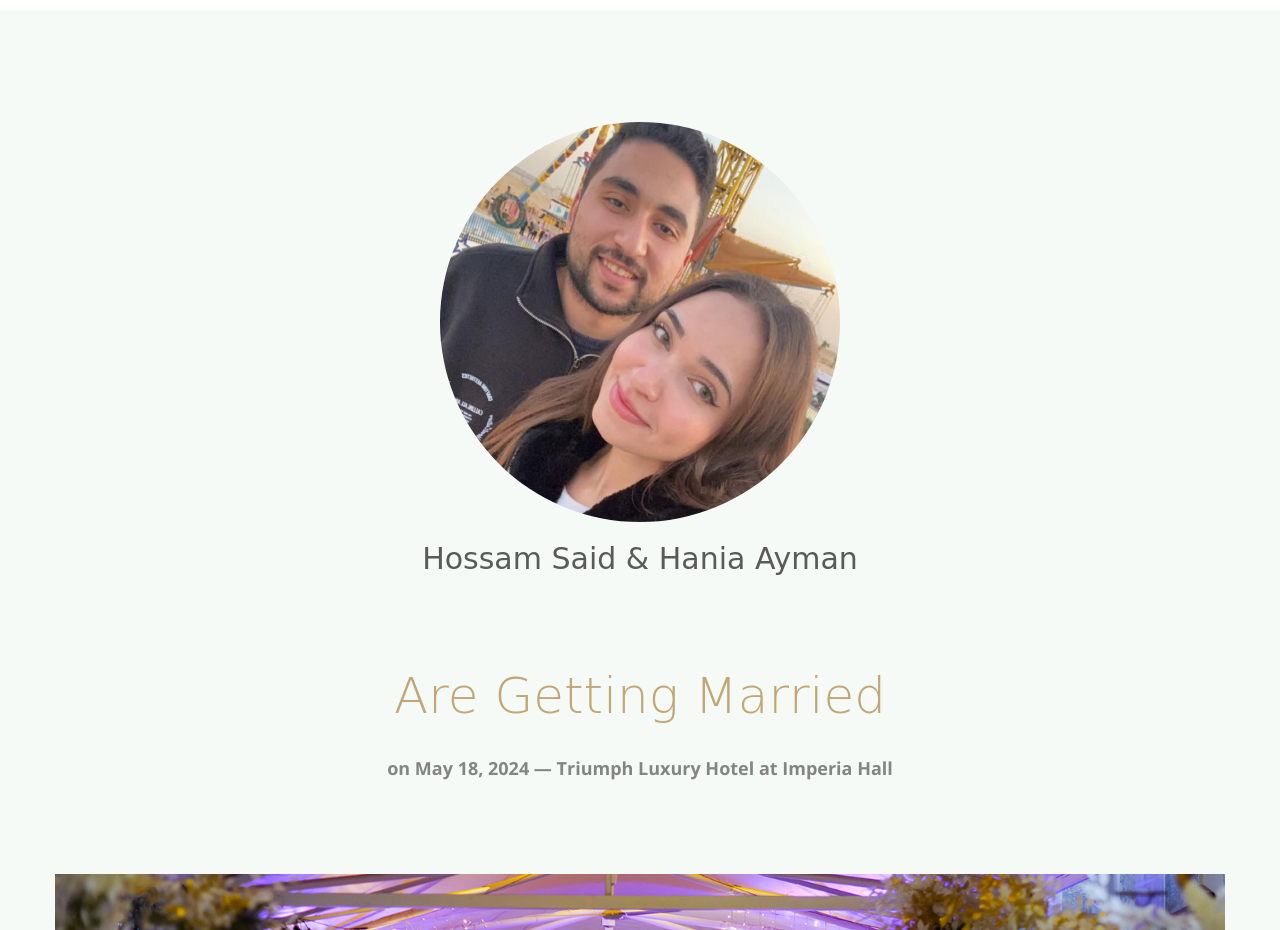
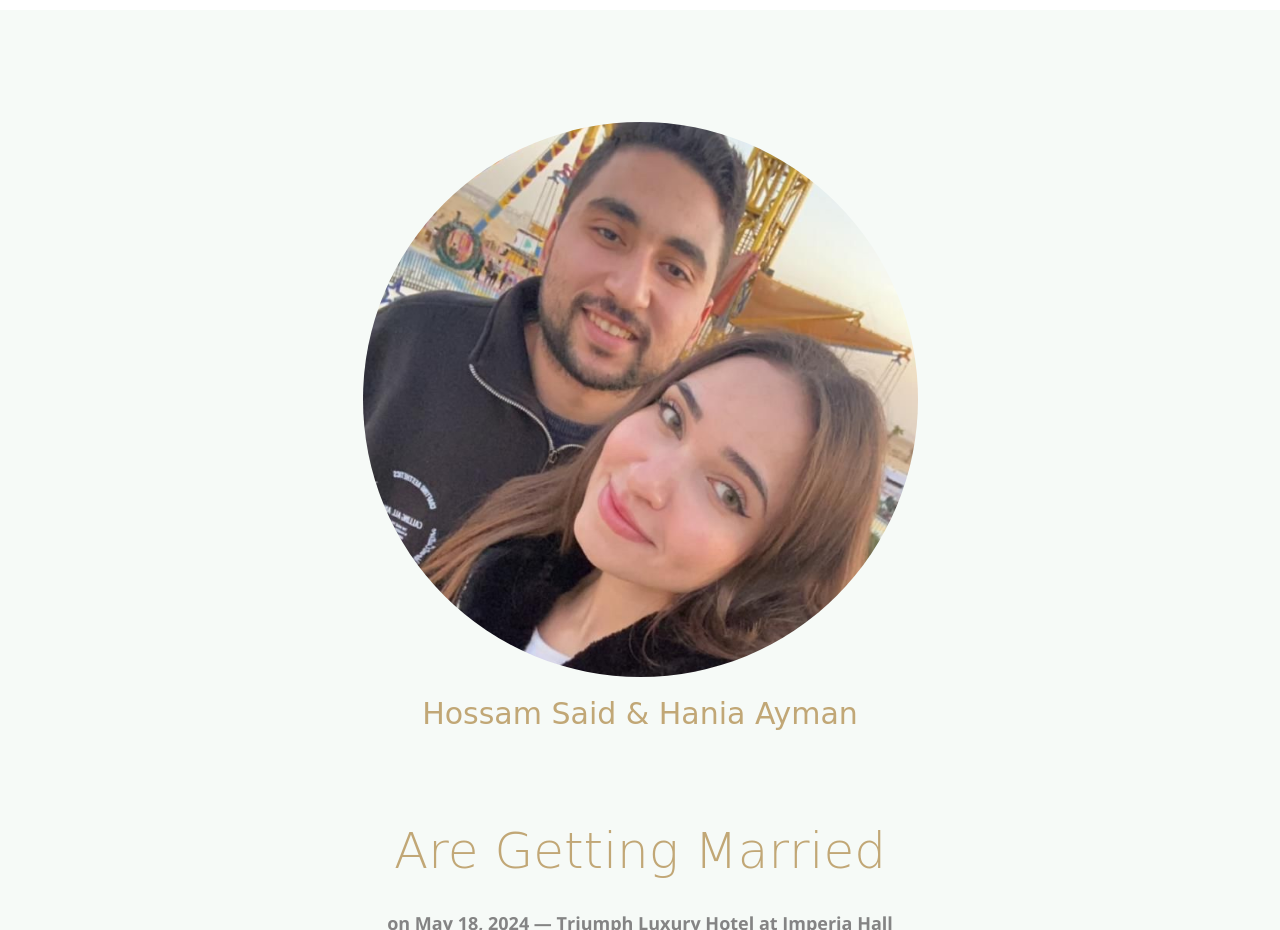
Before and after one commit to Hossam-Hania-Wedding/Hossam-Hania-Wedding.github.io, a website: page index.html in a window 1280 px wide. Shown: the part 900-1830 px from the top of the page. Drawn offline with nearby package versions, Linux system fonts and the light colour scheme; some packages are replaced by stand-ins of ours; a web font is replaced by a local one.

Commit message:
Add files via upload

```diff
--- a/css/style.css
+++ b/css/style.css
@@ -1435,7 +1435,7 @@ img.img-heart {
 
 /* Image Round */
 img.img-round {
-  width: 400px;
+  max-width: 100%;
   aspect-ratio: 1;
   object-fit: cover;
   border-radius: 5 !important;
--- a/index.html
+++ b/index.html
@@ -114,7 +114,7 @@
 					<div class="row row-bottom-padded-md animate-box">
 						<div class="col-md-6 col-md-offset-3 text-center">
 							<img src="images/bride_groom.jpeg" class="img-round" alt="Hossam Said & Hania Ayman">
-							<h3>Hossam Said & Hania Ayman</h3>
+							<h3 style="color: #c1a776;">Hossam Said & Hania Ayman</h3>
 						</div>
 					</div>
 
```
Also changed, not shown: dist/scripts.js.
